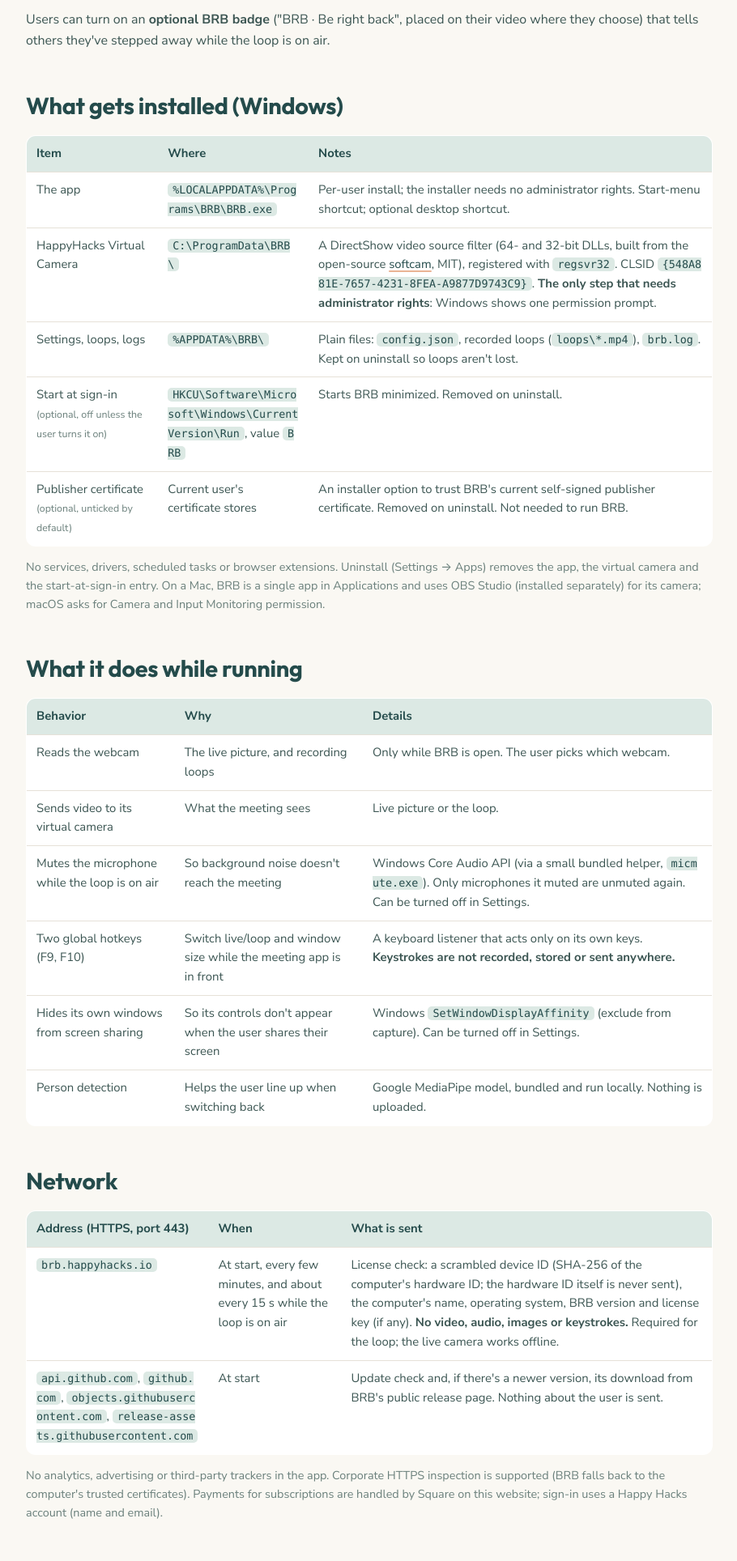
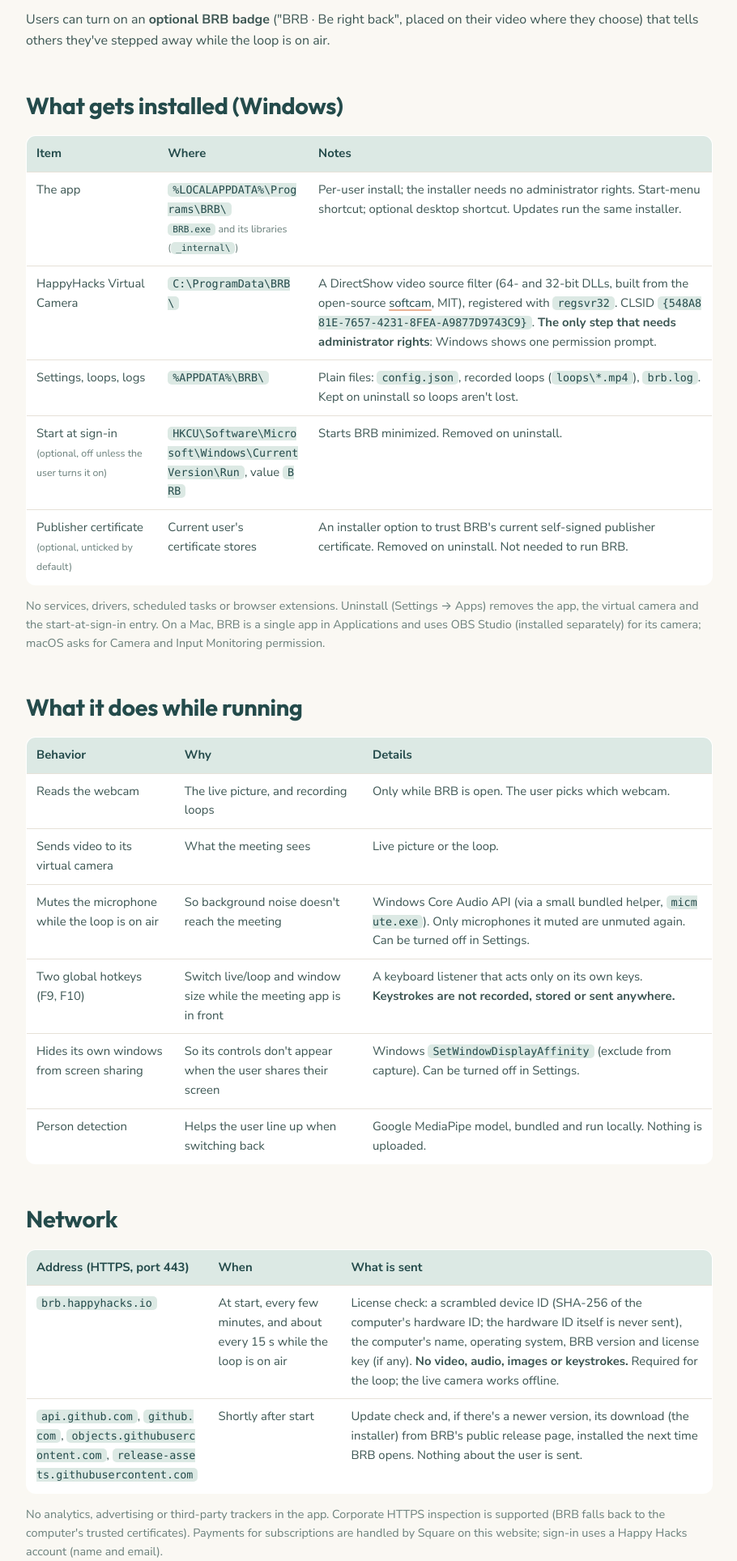
Before and after one commit to busybeavernc/brb-public, a Flask app: page /it in a window 1280 px wide. Shown: the part 1542-3470 px from the top of the page at 81% size, without its empty margins (184-1094 px from the left). Run offline with Flask 3, Linux system fonts and the light colour scheme; some libraries are stand-ins or nearby versions.

Commit message:
Guide and IT page: the folder install, and updates downloaded in the background and installed at the next start
Co-Authored-By: Claude Opus 5.5 <noreply@anthropic.com>
Claude-Session: https://claude.ai/code/session_011pvpSPK9TdpwTULbn1yetv

```diff
--- a/dopplesite/templates/it.html
+++ b/dopplesite/templates/it.html
@@ -56,8 +56,9 @@
   <h2>What gets installed (Windows)</h2>
   <table class="it-table">
     <tr><th>Item</th><th>Where</th><th>Notes</th></tr>
-    <tr><td>The app</td><td><code>%LOCALAPPDATA%\Programs\BRB\BRB.exe</code></td><td>Per-user install; the installer needs no administrator rights.
-      Start-menu shortcut; optional desktop shortcut.</td></tr>
+    <tr><td>The app</td><td><code>%LOCALAPPDATA%\Programs\BRB\</code><br><small><code>BRB.exe</code> and its
+      libraries (<code>_internal\</code>)</small></td><td>Per-user install; the installer needs no administrator rights.
+      Start-menu shortcut; optional desktop shortcut. Updates run the same installer.</td></tr>
     <tr><td>HappyHacks Virtual Camera</td><td><code>C:\ProgramData\BRB\</code></td><td>A DirectShow video
       source filter (64- and 32-bit DLLs, built from the open-source <a href="https://github.com/tshino/softcam">softcam</a>,
       MIT), registered with <code>regsvr32</code>. CLSID <code>{548A881E-7657-4231-8FEA-A9877D9743C9}</code>.
@@ -103,8 +104,9 @@
       never sent), the computer's name, operating system, BRB version and license key (if any). <b>No video, audio,
       images or keystrokes.</b> Required for the loop; the live camera works offline.</td></tr>
     <tr><td><code>api.github.com</code>, <code>github.com</code>, <code>objects.githubusercontent.com</code>,
-      <code>release-assets.githubusercontent.com</code></td><td>At start</td><td>Update check and, if there's a newer
-      version, its download from BRB's public release page. Nothing about the user is sent.</td></tr>
+      <code>release-assets.githubusercontent.com</code></td><td>Shortly after start</td><td>Update check and, if there's
+      a newer version, its download (the installer) from BRB's public release page, installed the next time BRB opens.
+      Nothing about the user is sent.</td></tr>
   </table>
   <p class="note">No analytics, advertising or third-party trackers in the app. Corporate HTTPS inspection is supported
     (BRB falls back to the computer's trusted certificates). Payments for subscriptions are handled by Square on this
```
Also changed, not shown: GUIDE.md (+1 -1 lines).
